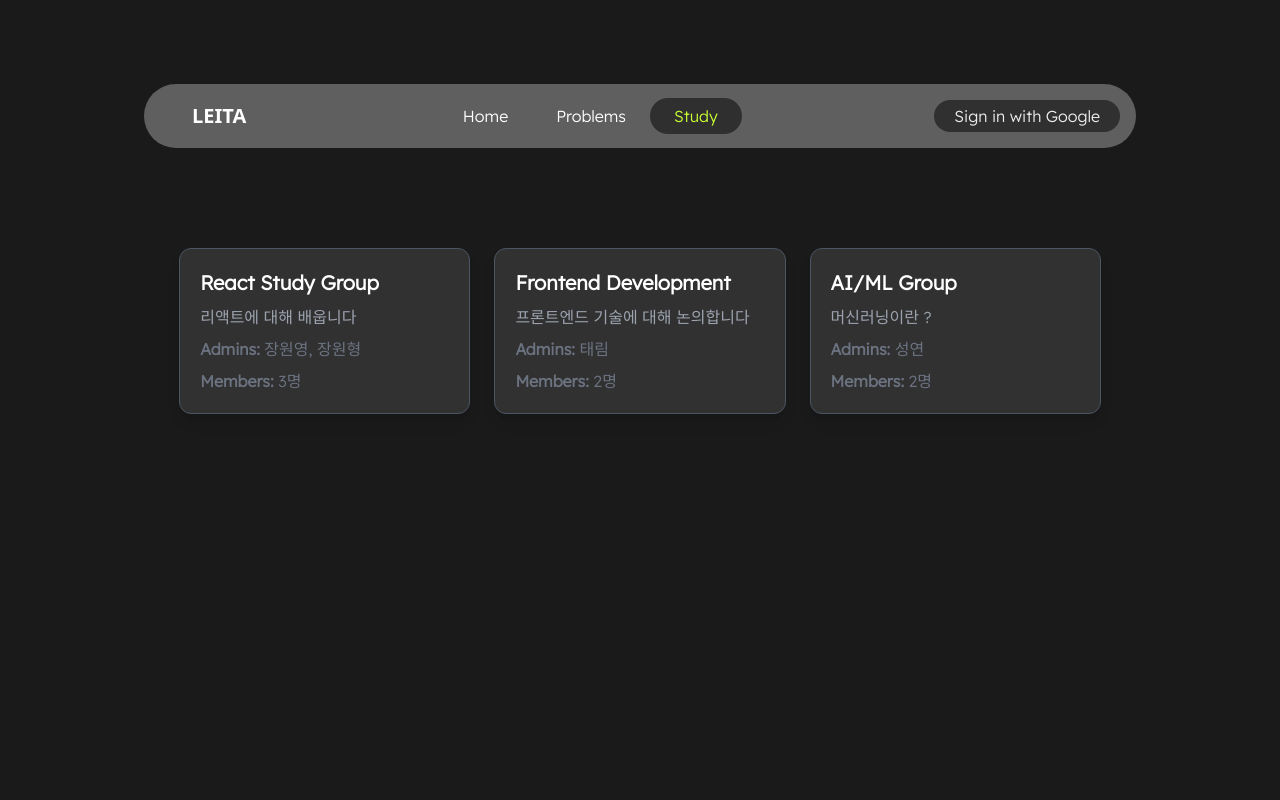
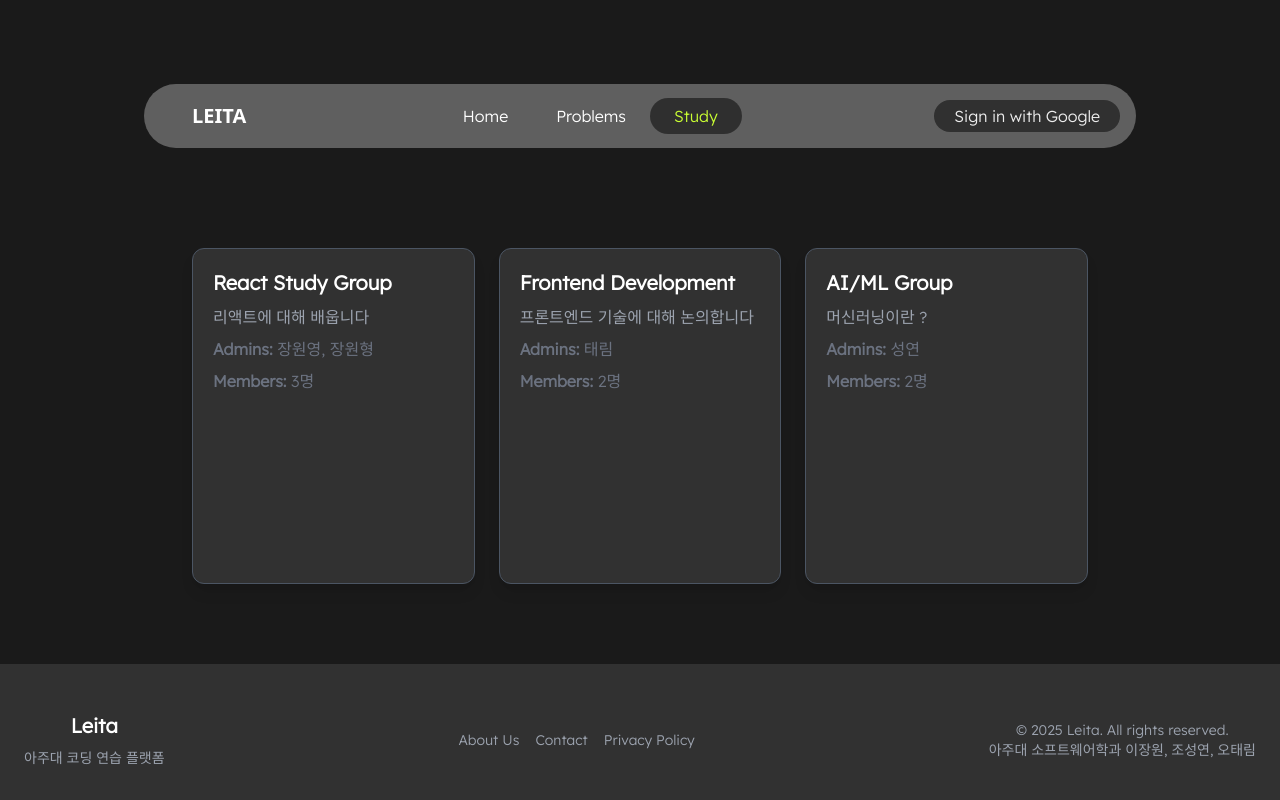
Before and after one commit to Hantorism/leita-client, a React (Create React App) app: page /study in a window 1280 px wide. Built offline with nearby package versions, Linux system fonts and the light colour scheme; no server answers.

Commit message:
feat: footer

```diff
--- a/src/components/common/Footer.jsx
+++ b/src/components/common/Footer.jsx
@@ -1,8 +1,41 @@
 import React from "react";
-import { Link } from "react-router-dom";
 
 const Footer = () => {
+    return (
+        <footer className="bg-white bg-opacity-10 text-white py-8 font-lexend mt-auto text-center">
+            <div className="container mx-auto px-6 pt-4">
+                <div className="flex flex-col md:flex-row justify-between items-center">
 
+                    {/* 왼쪽 */}
+                    <div className="mb-4 md:mb-0">
+                        <h3 className="text-xl font-semibold">Leita</h3>
+                        <p className="text-sm text-gray-400 mt-2">
+                            아주대 코딩 연습 플랫폼
+                        </p>
+                    </div>
+
+                    {/* 가운데 링크 */}
+                    <div className="flex flex-col md:flex-row gap-4">
+                        <a href="/about" className="text-sm text-gray-400 hover:text-white">
+                            About Us
+                        </a>
+                        <a href="/contact" className="text-sm text-gray-400 hover:text-white">
+                            Contact
+                        </a>
+                        <a href="/privacy" className="text-sm text-gray-400 hover:text-white">
+                            Privacy Policy
+                        </a>
+                    </div>
+
+                    {/* 오른쪽 */}
+                    <div className="mt-4 md:mt-0">
+                        <p className="text-sm text-gray-400">© 2025 Leita. All rights reserved.</p>
+                        <p className="text-sm text-gray-400"> 아주대 소프트웨어학과 이장원, 조성연, 오태림</p>
+                    </div>
+                </div>
+            </div>
+        </footer>
+    );
 };
 
 export default Footer;
--- a/src/components/pages/Home.jsx
+++ b/src/components/pages/Home.jsx
@@ -34,13 +34,13 @@ const Home = () => {
     };
 
     return (
-        <div className="flex flex-col items-start h-screen text-white pl-[10%] pr-[10%] pt-[5%]">
+        <div className="flex flex-col items-start h-screen text-white  pt-[5%]">
             {/* Header */}
-            <header className="w-full text-left">
+            <header className="w-full text-left pl-[10%] pr-[10%]">
                 <Header />
             </header>
 
-            <div className="flex flex-col items-start justify-center w-[80%] max-w-[600px] p-5 pl-[6%] pt-[8%]">
+            <div className="flex flex-col items-start justify-center w-[90%] max-w-[700px] p-5 pl-[13%] pt-[8%]">
                 <div className="inline-flex items-center gap-1 bg-white bg-opacity-10 px-3 py-2 rounded-[60px] w-fit mb-5">
                     <img src="/image/Icon.svg" className="w-[24px] h-[24px]" />
                     <a className="font-lexend text-sm font-light text-[#E0E0E0] leading-[1.5]">
@@ -68,10 +68,12 @@ const Home = () => {
 
 
             </div>
-            <div className=" m-5 p-3 pt-3 w-full text-left">
+            <div className="  pl-[10%]  pr-[10%] p-10 pt-3 w-full text-left">
                 <PopularProblems />
             </div>
-             <Footer />
+            <footer className="w-full text-left">
+                <Footer />
+            </footer>
         </div>
     );
 };
--- a/src/components/pages/Problems.jsx
+++ b/src/components/pages/Problems.jsx
@@ -1,6 +1,7 @@
 import React, { useEffect, useState } from "react";
 import Header from "../common/Header";
 import axios from "axios";
+import Footer from "../common/Footer";
 
 const Problems = () => {
     const [problems, setProblems] = useState([]);
@@ -30,8 +31,8 @@ const Problems = () => {
     };
 
     return (
-        <div className="flex flex-col items-start min-h-screen text-gray-900 pl-[10%] pr-[10%] pt-[5%] bg-[#1A1A1A]">
-            <header className="w-full text-left">
+        <div className="flex flex-col items-start min-h-screen text-gray-900  pt-[5%] bg-[#1A1A1A]">
+            <header className="pl-[10%] pr-[10%] w-full text-left">
                 <Header />
             </header>
 
@@ -98,6 +99,9 @@ const Problems = () => {
                     ))}
                 </div>
             </div>
+            <footer className="w-full text-left mt-20">
+                <Footer />
+            </footer>
         </div>
     );
 };
--- a/src/components/pages/Study.jsx
+++ b/src/components/pages/Study.jsx
@@ -1,5 +1,6 @@
 import React, { useEffect, useState } from "react";
 import Header from "../common/Header";
+import Footer from "../common/Footer";
 
 const Study = () => {
     const [studies, setStudies] = useState([]);
@@ -61,8 +62,8 @@ const Study = () => {
     // }, []);
 
     return (
-        <div className="flex flex-col items-start h-screen text-gray-900 pl-[10%] pr-[10%] pt-[5%] bg-[#1A1A1A] font-lexend">
-            <header className="w-full text-left">
+        <div className="min-h-screen flex flex-col items-start h-screen text-gray-900  pt-[5%] bg-[#1A1A1A] font-lexend">
+            <header className="pl-[10%] pr-[10%] w-full text-left">
                 <Header />
             </header>
 
@@ -71,11 +72,11 @@ const Study = () => {
 
 
 
-            <div className="grid grid-cols-1 md:grid-cols-2 lg:grid-cols-3 gap-6 w-full mt-20 pl-[5%] pr-[5%]">
+            <div className=" flex-grow grid grid-cols-1 md:grid-cols-2 lg:grid-cols-3 gap-6 w-full mt-20 pl-[15%] pr-[15%]">
                 {studies.map((study, index) => (
                     <div
                         key={index}
-                        className="bg-white bg-opacity-10 p-5 rounded-xl shadow-lg  border-collapse border  border-gray-600 hover:bg-black hover:bg-opacity-70 hover:cursor-pointer"
+                        className="bg-white bg-opacity-10 p-5 rounded-xl shadow-lg   border-collapse border  border-gray-600 hover:bg-black hover:bg-opacity-70 hover:cursor-pointer"
                     >
                         <h2 className="text-xl font-semibold text-white hover:text-[#CAFF33] ">{study.title}</h2>
                         <p className="text-gray-400 mt-2">{study.description}</p>
@@ -88,6 +89,9 @@ const Study = () => {
                     </div>
                 ))}
             </div>
+            <footer className="w-full text-left mt-20">
+                <Footer />
+            </footer>
         </div>
     );
 };
```
